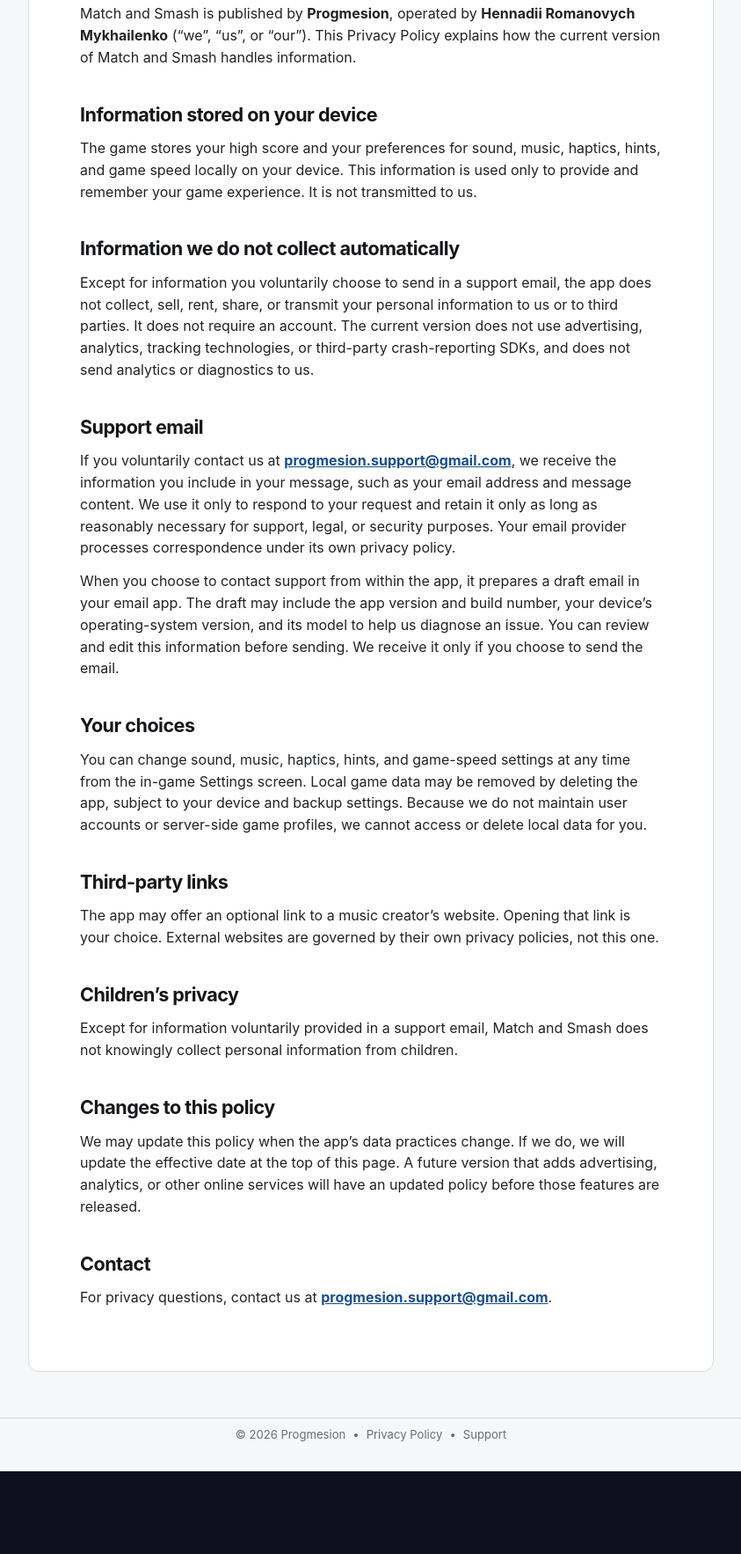
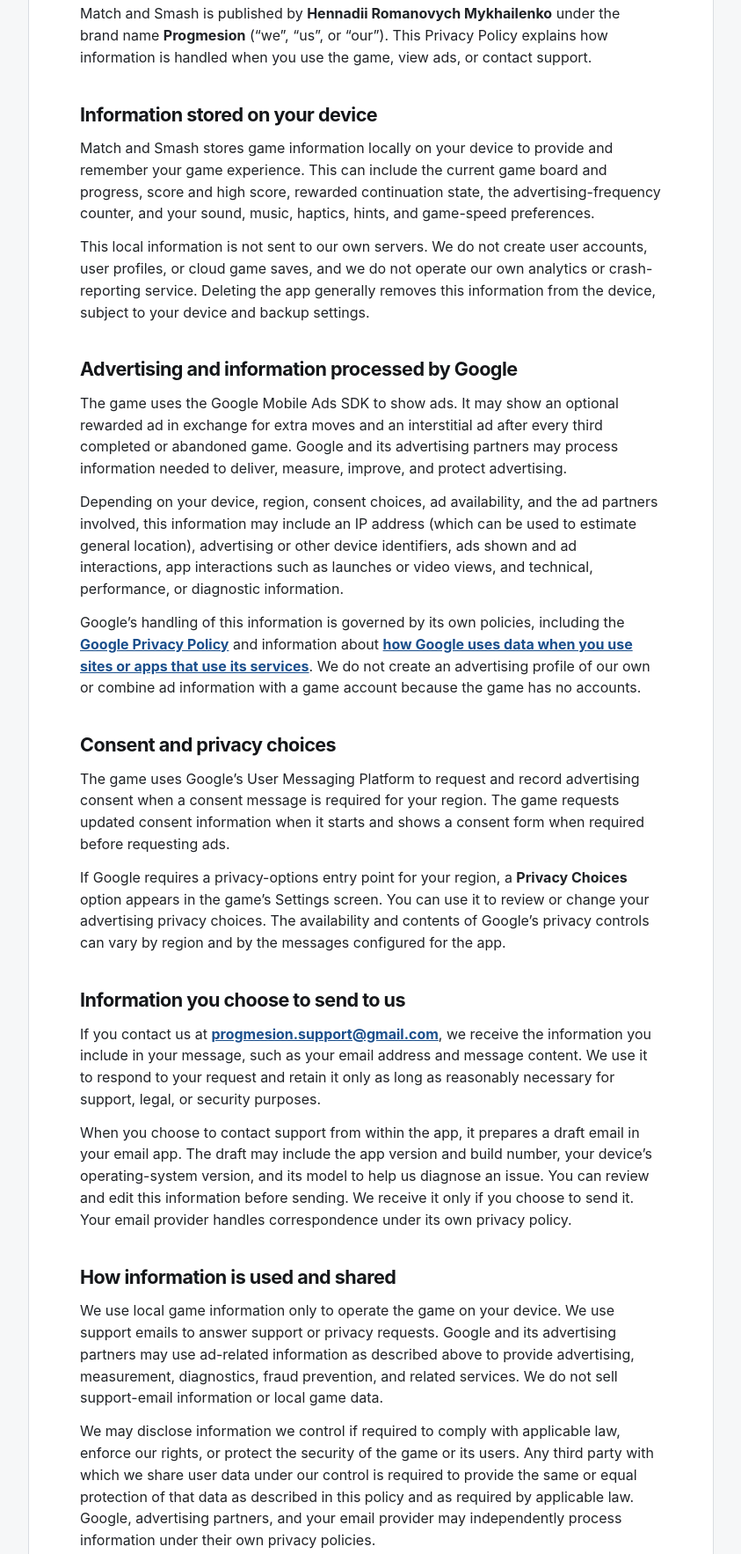
Before and after one commit to progmesion/match-and-smash, a plain HTML site: page privacy.html in a window 1280 px wide. Shown: the part 333-2099 px from the top of the page at 88% size, without its empty margins (218-1061 px from the left). Before the commit the page ends 2005 px from the top, so only its background shows below. Drawn offline with Linux system fonts and the light colour scheme.

Commit message:
Update Privacy Policy for ads and consent

```diff
--- a/privacy.html
+++ b/privacy.html
@@ -6,7 +6,7 @@
   <meta name="description" content="Privacy Policy for Match and Smash by Progmesion.">
   <title>Privacy Policy — Match and Smash</title>
   <link rel="icon" href="favicon.svg" type="image/svg+xml">
-  <link rel="stylesheet" href="styles.css?v=20261025">
+  <link rel="stylesheet" href="styles.css?v=20261027">
 </head>
 <body class="official-page privacy-page">
   <main class="site-shell policy-shell">
@@ -18,48 +18,58 @@
     <article class="document-card">
       <p class="eyebrow">PROGMESION</p>
       <h1>Privacy Policy</h1>
-      <p class="document-meta">Effective date: October 25, 2026</p>
-      <p>Match and Smash is published by <strong>Progmesion</strong>, operated by <strong>Hennadii Romanovych Mykhailenko</strong> (“we”, “us”, or “our”). This Privacy Policy explains how the current version of Match and Smash handles information.</p>
+      <p class="document-meta">Effective date: October 27, 2026</p>
+      <p>Match and Smash is published by <strong>Hennadii Romanovych Mykhailenko</strong> under the brand name <strong>Progmesion</strong> (“we”, “us”, or “our”). This Privacy Policy explains how information is handled when you use the game, view ads, or contact support.</p>
 
       <section>
         <h2>Information stored on your device</h2>
-        <p>The game stores your high score and your preferences for sound, music, haptics, hints, and game speed locally on your device. This information is used only to provide and remember your game experience. It is not transmitted to us.</p>
+        <p>Match and Smash stores game information locally on your device to provide and remember your game experience. This can include the current game board and progress, score and high score, rewarded continuation state, the advertising-frequency counter, and your sound, music, haptics, hints, and game-speed preferences.</p>
+        <p>This local information is not sent to our own servers. We do not create user accounts, user profiles, or cloud game saves, and we do not operate our own analytics or crash-reporting service. Deleting the app generally removes this information from the device, subject to your device and backup settings.</p>
       </section>
 
       <section>
-        <h2>Information we do not collect automatically</h2>
-        <p>Except for information you voluntarily choose to send in a support email, the app does not collect, sell, rent, share, or transmit your personal information to us or to third parties. It does not require an account. The current version does not use advertising, analytics, tracking technologies, or third-party crash-reporting SDKs, and does not send analytics or diagnostics to us.</p>
+        <h2>Advertising and information processed by Google</h2>
+        <p>The game uses the Google Mobile Ads SDK to show ads. It may show an optional rewarded ad in exchange for extra moves and an interstitial ad after every third completed or abandoned game. Google and its advertising partners may process information needed to deliver, measure, improve, and protect advertising.</p>
+        <p>Depending on your device, region, consent choices, ad availability, and the ad partners involved, this information may include an IP address (which can be used to estimate general location), advertising or other device identifiers, ads shown and ad interactions, app interactions such as launches or video views, and technical, performance, or diagnostic information.</p>
+        <p>Google’s handling of this information is governed by its own policies, including the <a href="https://policies.google.com/privacy" rel="noopener noreferrer">Google Privacy Policy</a> and information about <a href="https://policies.google.com/technologies/partner-sites" rel="noopener noreferrer">how Google uses data when you use sites or apps that use its services</a>. We do not create an advertising profile of our own or combine ad information with a game account because the game has no accounts.</p>
       </section>
 
       <section>
-        <h2>Support email</h2>
-        <p>If you voluntarily contact us at <a href="mailto:progmesion.support@gmail.com">progmesion.support@gmail.com</a>, we receive the information you include in your message, such as your email address and message content. We use it only to respond to your request and retain it only as long as reasonably necessary for support, legal, or security purposes. Your email provider processes correspondence under its own privacy policy.</p>
-        <p>When you choose to contact support from within the app, it prepares a draft email in your email app. The draft may include the app version and build number, your device’s operating-system version, and its model to help us diagnose an issue. You can review and edit this information before sending. We receive it only if you choose to send the email.</p>
+        <h2>Consent and privacy choices</h2>
+        <p>The game uses Google’s User Messaging Platform to request and record advertising consent when a consent message is required for your region. The game requests updated consent information when it starts and shows a consent form when required before requesting ads.</p>
+        <p>If Google requires a privacy-options entry point for your region, a <strong>Privacy Choices</strong> option appears in the game’s Settings screen. You can use it to review or change your advertising privacy choices. The availability and contents of Google’s privacy controls can vary by region and by the messages configured for the app.</p>
       </section>
 
       <section>
-        <h2>Your choices</h2>
-        <p>You can change sound, music, haptics, hints, and game-speed settings at any time from the in-game Settings screen. Local game data may be removed by deleting the app, subject to your device and backup settings. Because we do not maintain user accounts or server-side game profiles, we cannot access or delete local data for you.</p>
+        <h2>Information you choose to send to us</h2>
+        <p>If you contact us at <a href="mailto:progmesion.support@gmail.com">progmesion.support@gmail.com</a>, we receive the information you include in your message, such as your email address and message content. We use it to respond to your request and retain it only as long as reasonably necessary for support, legal, or security purposes.</p>
+        <p>When you choose to contact support from within the app, it prepares a draft email in your email app. The draft may include the app version and build number, your device’s operating-system version, and its model to help us diagnose an issue. You can review and edit this information before sending. We receive it only if you choose to send it. Your email provider handles correspondence under its own privacy policy.</p>
       </section>
 
       <section>
-        <h2>Third-party links</h2>
-        <p>The app may offer an optional link to a music creator’s website. Opening that link is your choice. External websites are governed by their own privacy policies, not this one.</p>
+        <h2>How information is used and shared</h2>
+        <p>We use local game information only to operate the game on your device. We use support emails to answer support or privacy requests. Google and its advertising partners may use ad-related information as described above to provide advertising, measurement, diagnostics, fraud prevention, and related services. We do not sell support-email information or local game data.</p>
+        <p>We may disclose information we control if required to comply with applicable law, enforce our rights, or protect the security of the game or its users. Any third party with which we share user data under our control is required to provide the same or equal protection of that data as described in this policy and as required by applicable law. Google, advertising partners, and your email provider may independently process information under their own privacy policies.</p>
+      </section>
+
+      <section>
+        <h2>Retention and deletion</h2>
+        <p>Local game data remains on your device until you delete the app or otherwise remove it through your device settings, subject to backups you control. We do not have access to that local data. Support emails are retained only for as long as reasonably necessary for the purposes described above. To request deletion of information contained in a support email, contact us at <a href="mailto:progmesion.support@gmail.com">progmesion.support@gmail.com</a>. We will address requests for information under our control, subject to any legal or security retention obligations. Google’s retention and deletion practices are governed by Google’s own policies and privacy controls.</p>
       </section>
 
       <section>
         <h2>Children’s privacy</h2>
-        <p>Except for information voluntarily provided in a support email, Match and Smash does not knowingly collect personal information from children.</p>
+        <p>We do not knowingly collect personal information directly from children through the game, other than information a person chooses to send in a support email. Because the game uses Google advertising services, parents and guardians should review the advertising and privacy choices available on the device. If you believe a child has sent personal information to us through support, contact us and we will address the request.</p>
       </section>
 
       <section>
         <h2>Changes to this policy</h2>
-        <p>We may update this policy when the app’s data practices change. If we do, we will update the effective date at the top of this page. A future version that adds advertising, analytics, or other online services will have an updated policy before those features are released.</p>
+        <p>We may update this policy when the game’s data practices, advertising configuration, or legal requirements change. If we do, we will update the effective date at the top of this page.</p>
       </section>
 
       <section>
         <h2>Contact</h2>
-        <p>For privacy questions, contact us at <a href="mailto:progmesion.support@gmail.com">progmesion.support@gmail.com</a>.</p>
+        <p>For privacy questions or to request access to or deletion of information contained in a support email, contact us at <a href="mailto:progmesion.support@gmail.com">progmesion.support@gmail.com</a>. To change advertising consent where the option is available, use <strong>Settings → Privacy Choices</strong> in the game. For information processed independently by Google, use the privacy controls and contact options described in Google’s privacy policy.</p>
       </section>
     </article>
   </main>
```
